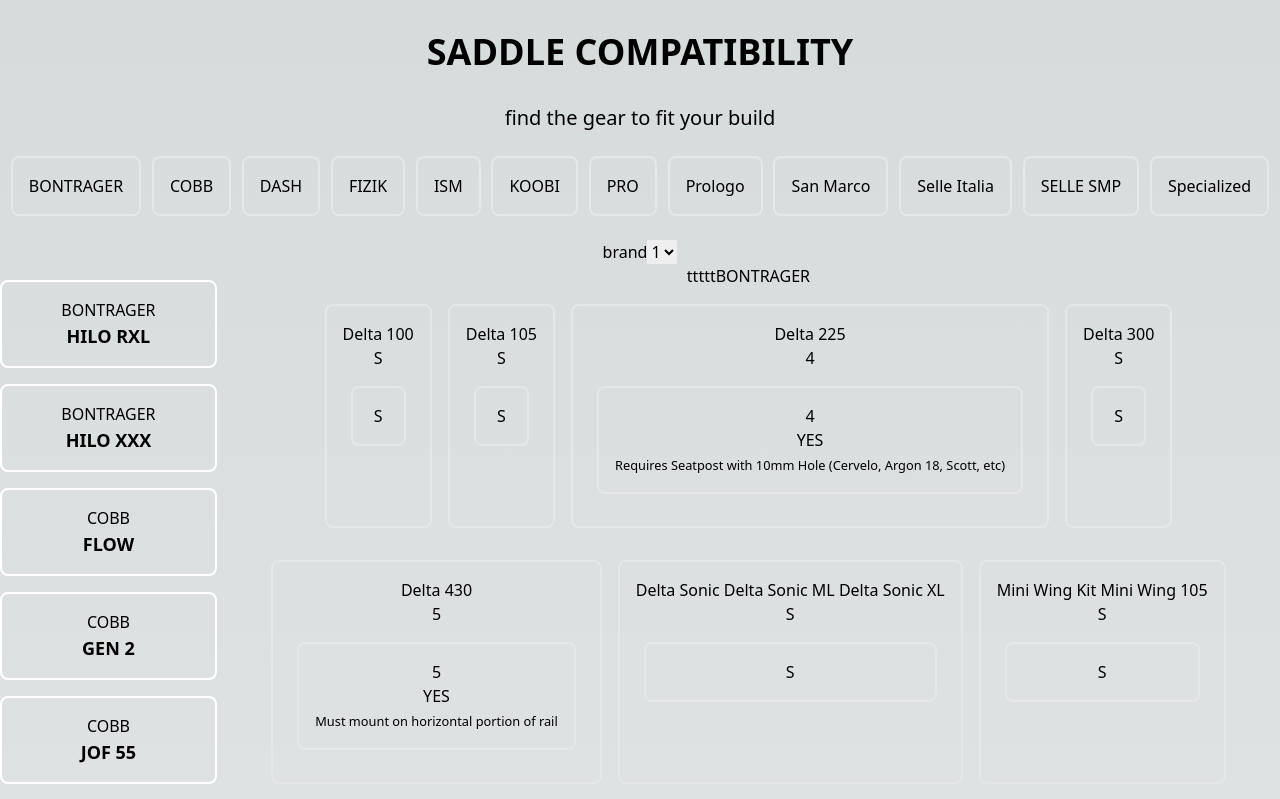
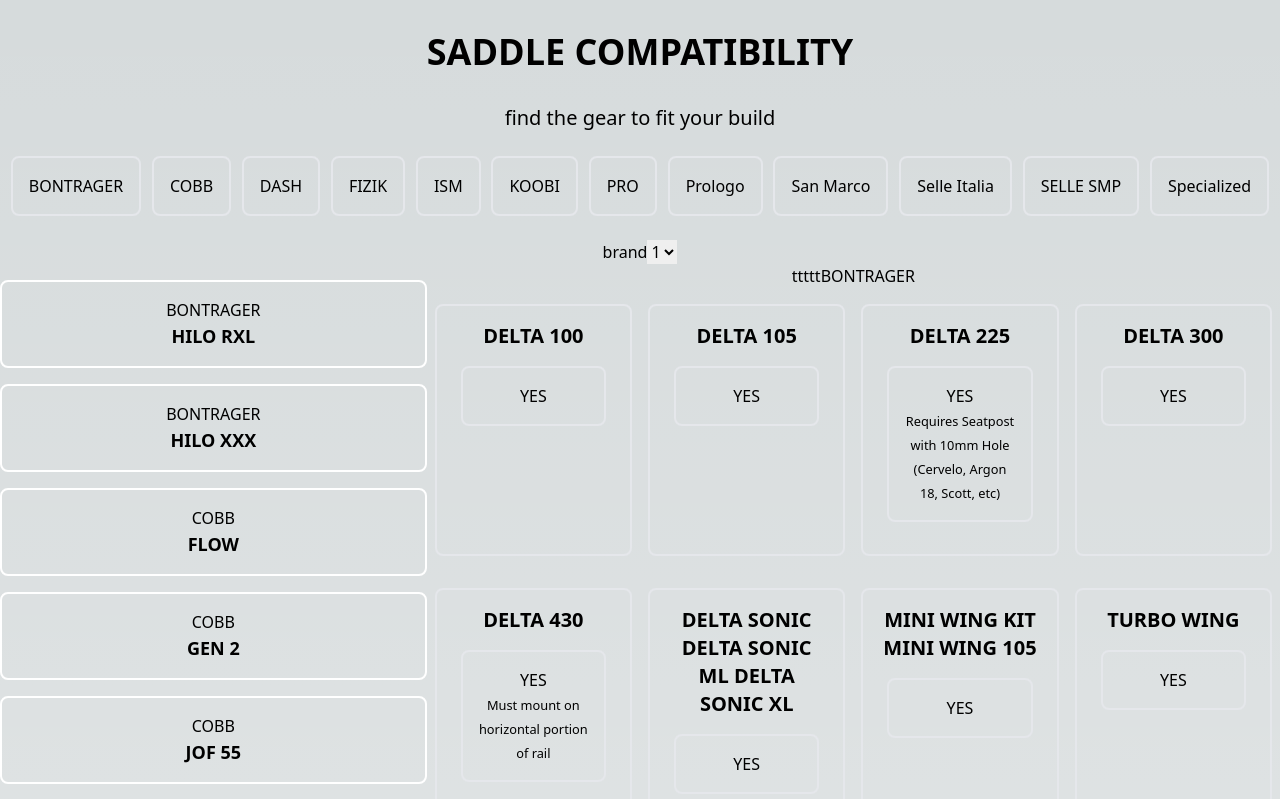
Before and after one commit to alorslouis/saddle-finder, a Next.js app: page /finder in a window 1280 px wide. Shown: the top 799 px of the page. Built offline with nearby package versions, Linux system fonts and the light colour scheme.

Commit message:
Update finder.tsx

```diff
--- a/pages/finder.tsx
+++ b/pages/finder.tsx
@@ -137,7 +137,7 @@
             {activeSaddle !== null && <div>ttttt{activeSaddle.Brand}</div>}
           </div>
 
-          <div className="flex flex-wrap justify-center mx-auto">
+          <div className="grid grid-cols-4 grid-flow-row flex-wrap justify-center mx-auto">
             {Array.from(Object.keys(activeSaddle)).map((m, index) => {
               // get value for key
               const temp = Object.values(activeSaddle)[index];
@@ -148,15 +148,14 @@
                   const n = g[Number.parseInt(mat.slice(mat.length - 1))];
                   return (
                     <div className="p-4 border-2 rounded-lg mx-2 my-4">
-                      <p>{formatted}</p>
-                      <p>{temp.slice(0, temp.length - 1)}</p>
+                      <p>YES</p>
                       <small>{n.note}</small>
                     </div>
                   );
                 } else {
                   return (
                     <div className="p-4 border-2 rounded-lg mx-2 my-4">
-                      <p>{formatted}</p>
+                      <p>{temp}</p>
                     </div>
                   );
                 }
@@ -168,10 +167,11 @@
                 !temp.startsWith("NO")
               ) {
                 return (
-                  <div className="p-4 border-2 rounded-lg mx-2 my-4">
-                    <h3>{m}</h3>
-                    <p>{formatted}</p>
-                    {DisplayWithNotes(temp)}
+                  <div className="flex grow max-w-xs">
+                    <div className="p-4 border-2 rounded-lg mx-2 my-4 max-w-sm grow flex flex-col">
+                      <h3 className="text-xl font-bold uppercase">{m}</h3>
+                      {DisplayWithNotes(temp)}
+                    </div>
                   </div>
                 );
               }
```
